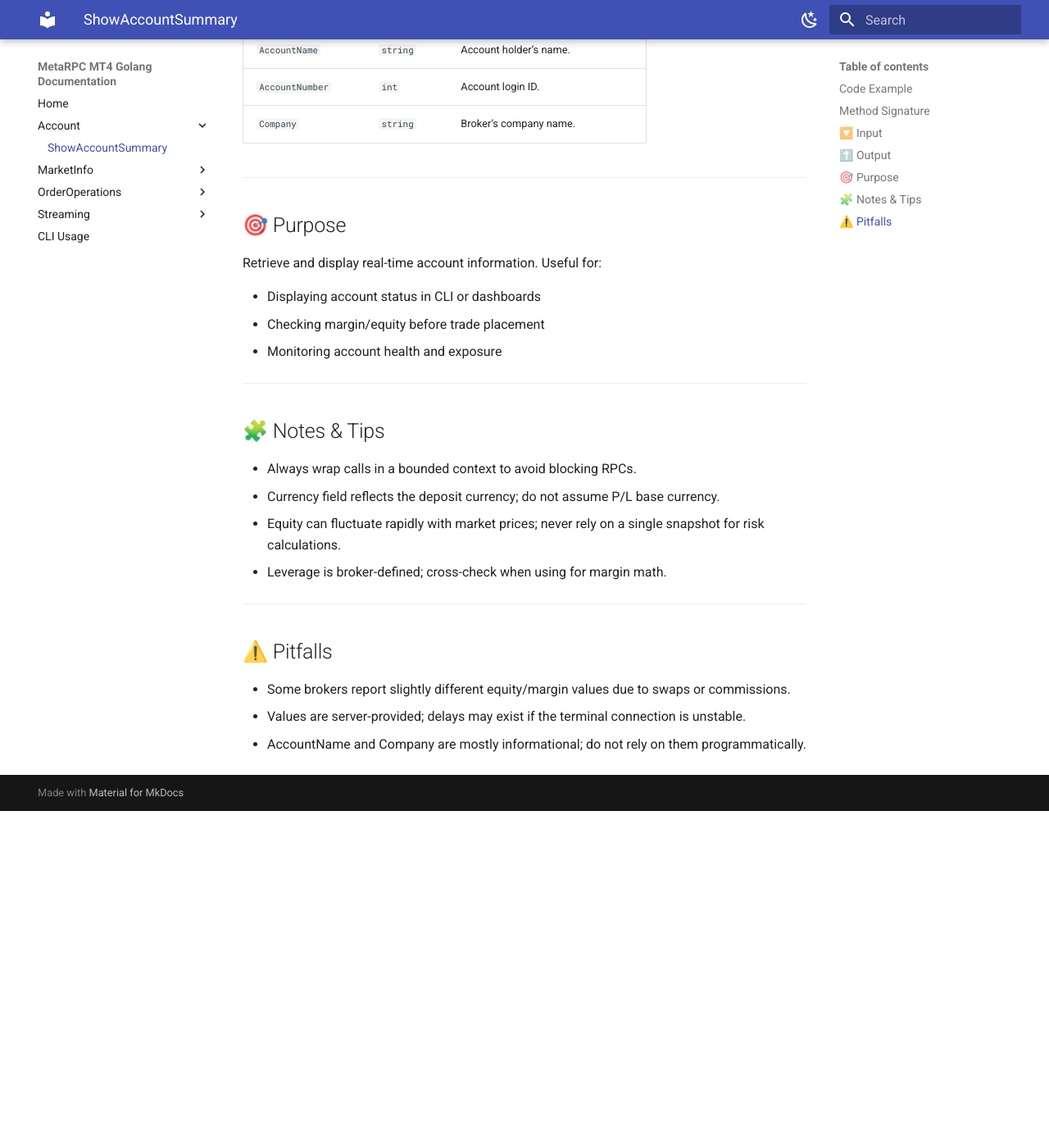
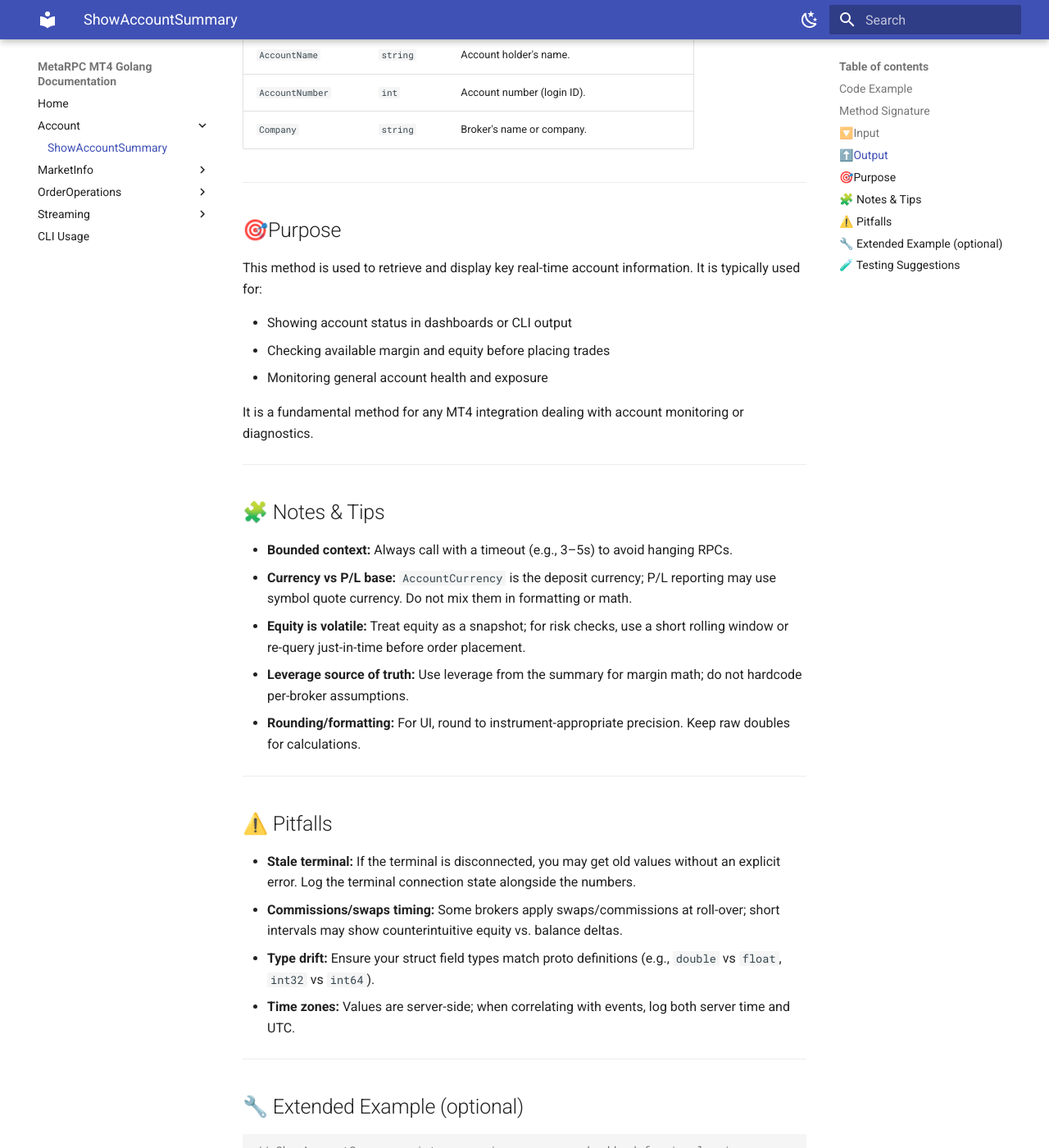
Before and after one commit to MetaRPC/GoMT4, an MkDocs documentation site: the page built from docs/Account/ShowAccountSummary.md, in a window 1280 px wide and 1400 px high, scrolled down 1370 px. Shown: the whole window at 82% size. Built offline with MkDocs 1.6.1 and Material for MkDocs 9.7.7, drawn with Linux system fonts in a browser that asks for light colours; before the commit the page ends 2359 px from its top, so only the background shows below that; some of the changed text lies outside the part shown.

Commit message:
Update ShowAccountSummary.md

````diff
--- a/docs/Account/ShowAccountSummary.md
+++ b/docs/Account/ShowAccountSummary.md
@@ -1,22 +1,22 @@
 # Getting an Account Summary
 
-> **Request:** retrieve a full account summary (`AccountSummaryData`) from MT4 in one call.
+> **Request:** full account summary (`AccountSummaryData`) from MT4
+> Fetch all core account metrics in a single call.
 
 ---
 
 ### Code Example
 
 ```go
-// High-level helper: prints a formatted account summary
-total, err := s.account.AccountSummary(ctx)
+summary, err := s.account.AccountSummary(ctx)
 if err != nil {
     log.Printf("❌ AccountSummary error: %v", err)
     return
 }
 fmt.Printf("Account Summary: Balance=%.2f, Equity=%.2f, Currency=%s\n",
-    total.GetAccountBalance(),
-    total.GetAccountEquity(),
-    total.GetAccountCurrency())
+    summary.GetAccountBalance(),
+    summary.GetAccountEquity(),
+    summary.GetAccountCurrency())
 ```
 
 ---
@@ -29,55 +29,96 @@
 
 ---
 
-## 🔽 Input
+## 🔽Input
 
-No required parameters apart from context.
+No required input parameters.
 
-| Parameter | Type              | Description                       |
-| --------- | ----------------- | --------------------------------- |
-| `ctx`     | `context.Context` | Controls timeout or cancellation. |
+| Parameter | Type              | Description                                  |
+| --------- | ----------------- | -------------------------------------------- |
+| `ctx`     | `context.Context` | Context for timeout or cancellation control. |
 
 ---
 
-## ⬆️ Output
+## ⬆️Output
 
-Prints selected fields from `AccountSummaryData`:
+Prints selected fields from `AccountSummaryData` to console:
 
-| Field               | Type     | Description                            |
-| ------------------- | -------- | -------------------------------------- |
-| `AccountBalance`    | `double` | Balance excluding open positions.      |
-| `AccountEquity`     | `double` | Equity = balance + floating P/L.       |
-| `AccountMargin`     | `double` | Currently used margin.                 |
-| `AccountFreeMargin` | `double` | Free margin available for new trades.  |
-| `AccountCurrency`   | `string` | Deposit currency (`USD`, `EUR`, etc.). |
-| `AccountLeverage`   | `int`    | Leverage applied to account.           |
-| `AccountName`       | `string` | Account holder’s name.                 |
-| `AccountNumber`     | `int`    | Account login ID.                      |
-| `Company`           | `string` | Broker’s company name.                 |
+| Field               | Type     | Description                                       |
+| ------------------- | -------- | ------------------------------------------------- |
+| `AccountBalance`    | `double` | Account balance excluding open positions.         |
+| `AccountEquity`     | `double` | Equity — balance including floating P/L.          |
+| `AccountMargin`     | `double` | Currently used margin.                            |
+| `AccountFreeMargin` | `double` | Free margin available for opening new trades.     |
+| `AccountCurrency`   | `string` | Account deposit currency (e.g. `"USD"`, `"EUR"`). |
+| `AccountLeverage`   | `int`    | Leverage applied to the account.                  |
+| `AccountName`       | `string` | Account holder's name.                            |
+| `AccountNumber`     | `int`    | Account number (login ID).                        |
+| `Company`           | `string` | Broker's name or company.                         |
 
 ---
 
-## 🎯 Purpose
+## 🎯Purpose
 
-Retrieve and display real-time account information. Useful for:
+This method is used to retrieve and display key real-time account information. It is typically used for:
 
-* Displaying account status in CLI or dashboards
-* Checking margin/equity before trade placement
-* Monitoring account health and exposure
+* Showing account status in dashboards or CLI output
+* Checking available margin and equity before placing trades
+* Monitoring general account health and exposure
+
+It is a fundamental method for any MT4 integration dealing with account monitoring or diagnostics.
 
 ---
 
 ## 🧩 Notes & Tips
 
-* Always wrap calls in a bounded context to avoid blocking RPCs.
-* Currency field reflects the deposit currency; do not assume P/L base currency.
-* Equity can fluctuate rapidly with market prices; never rely on a single snapshot for risk calculations.
-* Leverage is broker-defined; cross-check when using for margin math.
+* **Bounded context:** Always call with a timeout (e.g., 3–5s) to avoid hanging RPCs.
+* **Currency vs P/L base:** `AccountCurrency` is the deposit currency; P/L reporting may use symbol quote currency. Do not mix them in formatting or math.
+* **Equity is volatile:** Treat equity as a snapshot; for risk checks, use a short rolling window or re-query just-in-time before order placement.
+* **Leverage source of truth:** Use leverage from the summary for margin math; do not hardcode per-broker assumptions.
+* **Rounding/formatting:** For UI, round to instrument-appropriate precision. Keep raw doubles for calculations.
 
 ---
 
 ## ⚠️ Pitfalls
 
-* Some brokers report slightly different equity/margin values due to swaps or commissions.
-* Values are server-provided; delays may exist if the terminal connection is unstable.
-* AccountName and Company are mostly informational; do not rely on them programmatically.
+* **Stale terminal:** If the terminal is disconnected, you may get old values without an explicit error. Log the terminal connection state alongside the numbers.
+* **Commissions/swaps timing:** Some brokers apply swaps/commissions at roll-over; short intervals may show counterintuitive equity vs. balance deltas.
+* **Type drift:** Ensure your struct field types match proto definitions (e.g., `double` vs `float`, `int32` vs `int64`).
+* **Time zones:** Values are server-side; when correlating with events, log both server time and UTC.
+
+---
+
+## 🔧 Extended Example (optional)
+
+```go
+// ShowAccountSummary prints a concise summary and adds defensive logging.
+// Input: ctx with timeout. No other params.
+// Errors: logs only; designed for operator-facing output.
+func (s *MT4Service) ShowAccountSummary(ctx context.Context) {
+    c, cancel := context.WithTimeout(ctx, 5*time.Second)
+    defer cancel()
+
+    summary, err := s.account.AccountSummary(c)
+    if err != nil {
+        log.Printf("[MT4Svc] AccountSummary error: %v", err)
+        return
+    }
+
+    // Print human-readable line; keep raw numbers for any follow-up computations
+    fmt.Printf("📊 Balance=%.2f | Equity=%.2f | Margin=%.2f | Free=%.2f | Cur=%s | Lev=%dx\n",
+        summary.GetAccountBalance(),
+        summary.GetAccountEquity(),
+        summary.GetAccountMargin(),
+        summary.GetAccountFreeMargin(),
+        summary.GetAccountCurrency(),
+        int(summary.GetAccountLeverage()))
+}
+```
+
+---
+
+## 🧪 Testing Suggestions
+
+* **Happy path:** Assert values are non-negative; equity ≥ 0; currency is non-empty.
+* **Edge cases:** With open positions, ensure equity ≠ balance; with no positions, equity ≈ balance (within broker rounding).
+* **Failure path:** Simulate terminal down; expect error logged and no panic.
````
